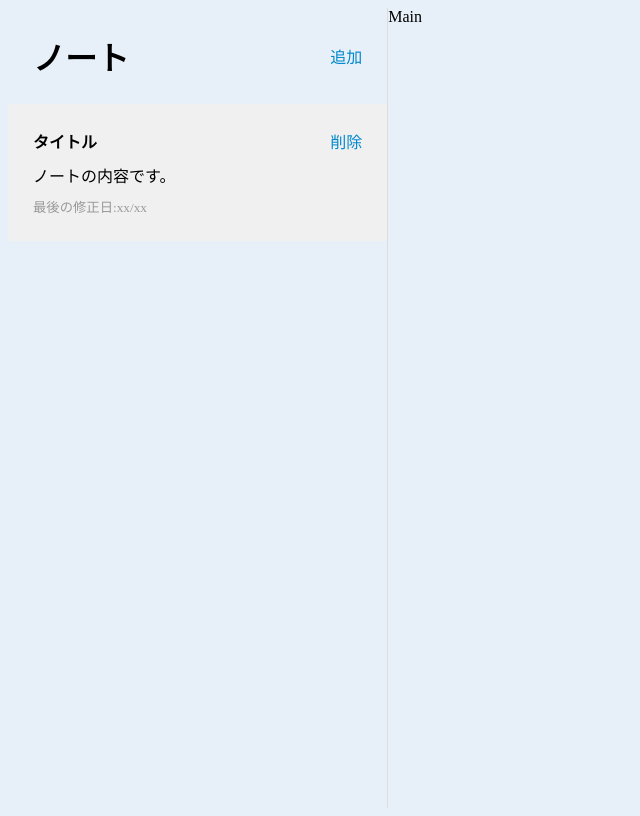
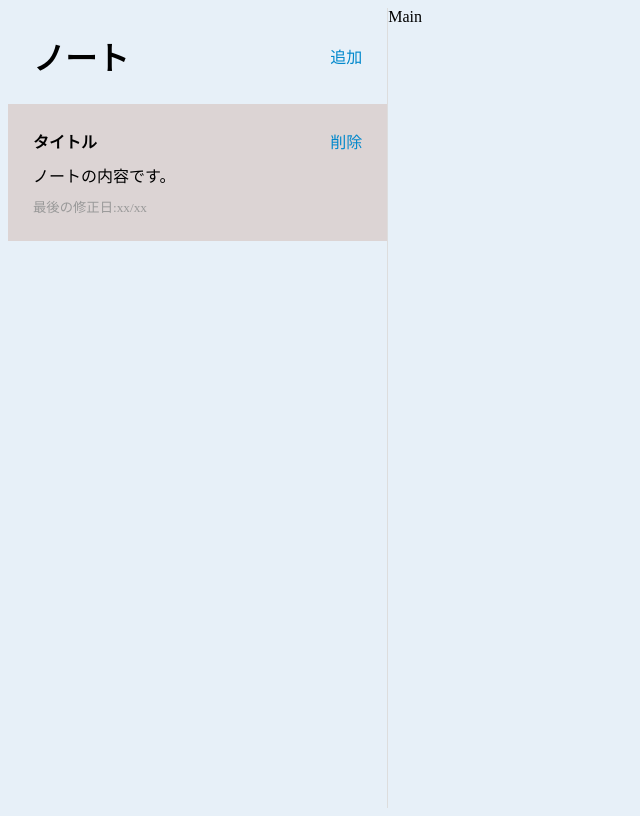
Before and after one commit to Mpino19/udemy_noteapp, a React (Vite) app: page / in a window 1280 px wide. In both pictures the pointer is over the element 197 px from the left and 172 px from the top of the page. Shown: the whole page, without its empty margins (0-640 px from the left). Built offline with nearby package versions, Linux system fonts and the light colour scheme.

Commit message:
hover時の色を見やすく変更

```diff
--- a/src/components/Sidebar.css
+++ b/src/components/Sidebar.css
@@ -49,5 +49,5 @@ button {
 }
 
 .app-sidebar-note:hover {
-  background-color: #f1f0f0;
+  background-color: #dcd4d4
 }
```
